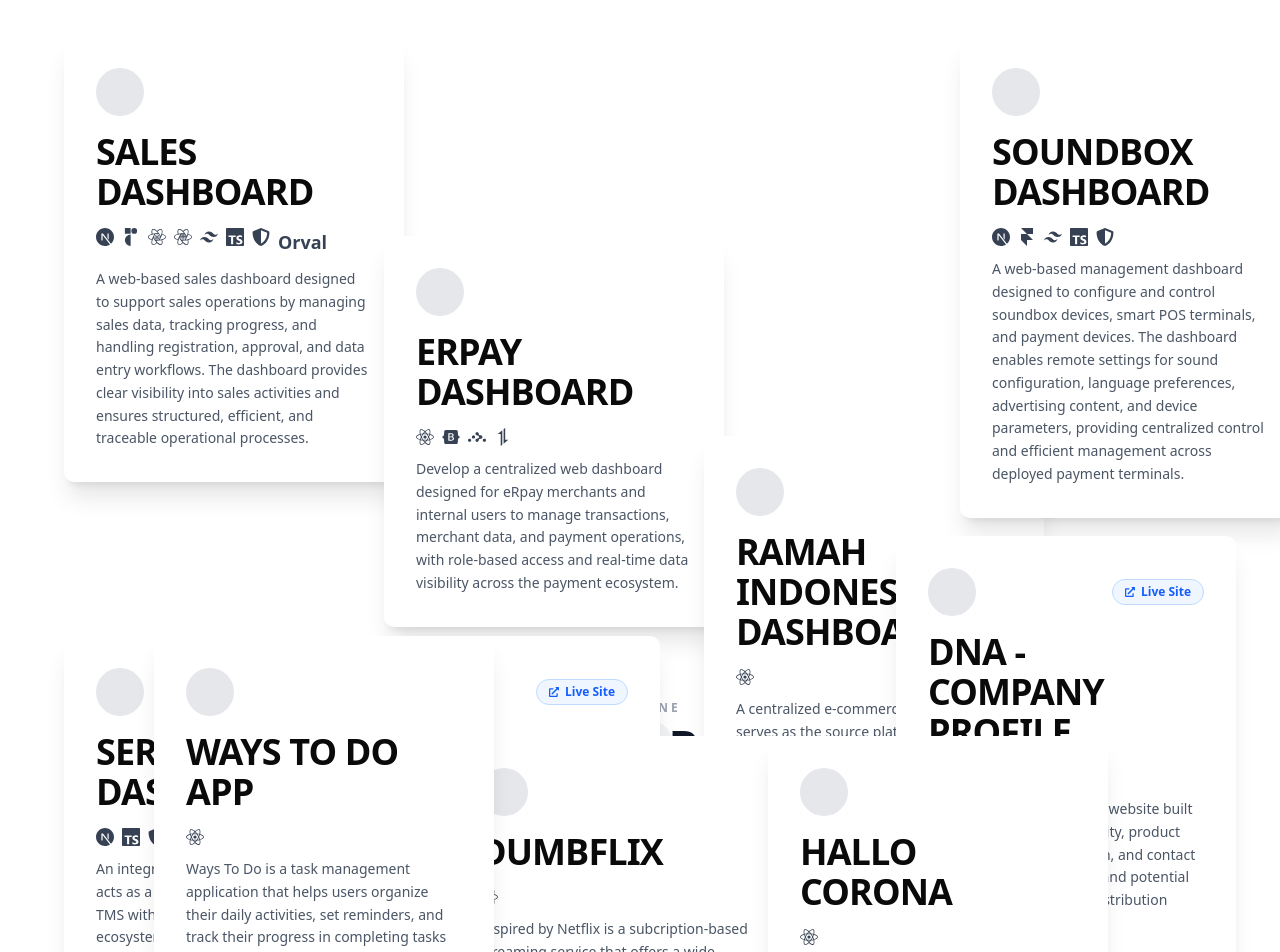
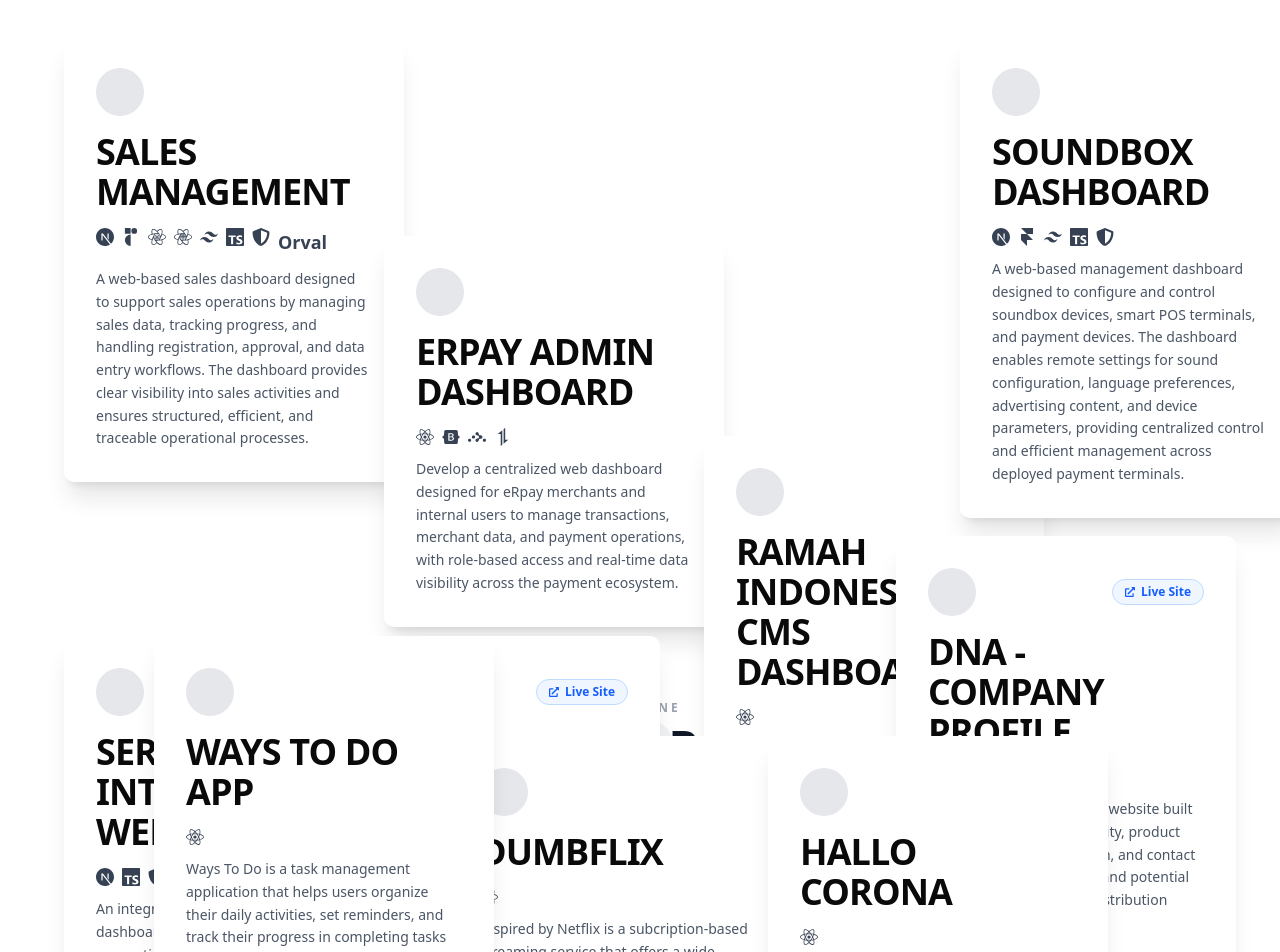
Before and after one commit to mutheeew/Portofolio-Mute, a Next.js app: page / in a window 1280 px wide. Shown: the part 2260-3212 px from the top of the page. Built offline with nearby package versions, Linux system fonts and the light colour scheme.

Commit message:
update title project

```diff
--- a/components/sections/project-section.tsx
+++ b/components/sections/project-section.tsx
@@ -178,19 +178,19 @@
   }, []);
   const projects: Project[] = [
     {
-      title: 'Sales Dashboard',
+      title: 'Sales Management',
       icons: [<SiNextdotjs key="1" />, <SiRadixui key="2" />, <SiReactquery key="3" />, <SiReacttable key="4" />, <SiTailwindcss key="5" />, <SiTypescript key="6" />, <FaShieldAlt key="7" />, "Orval"],
       description:
         'A web-based sales dashboard designed to support sales operations by managing sales data, tracking progress, and handling registration, approval, and data entry workflows. The dashboard provides clear visibility into sales activities and ensures structured, efficient, and traceable operational processes.',
     },
     {
-      title: 'eRpay Dashboard',
+      title: 'eRpay Admin Dashboard',
       icons: [<FaReact key="1" />,<FaBootstrap key="2" />,<SiReactrouter key="3" />, <SiAxios key="4" />],
       description:
         'Develop a centralized web dashboard designed for eRpay merchants and internal users to manage transactions, merchant data, and payment operations, with role-based access and real-time data visibility across the payment ecosystem.',
     },
     {
-      title: 'Ramah Indonesia Dashboard',
+      title: 'Ramah Indonesia - CMS Dashboard',
       icons: [<FaReact key="1" />],
       description:
         'A centralized e-commerce dashboard that serves as the source platform for managing UMKM products, orders, and merchant data, integrated with internal systems within the Ramah Indonesia ecosystem to support scalable and efficient operations.',
@@ -202,10 +202,10 @@
         'A web-based management dashboard designed to configure and control soundbox devices, smart POS terminals, and payment devices. The dashboard enables remote settings for sound configuration, language preferences, advertising content, and device parameters, providing centralized control and efficient management across deployed payment terminals.',
     },
     {
-      title: 'Service Hub Dashboard',
+      title: 'Service Hub Integration Web',
       icons: [<SiNextdotjs key="1" />, <SiTypescript key="2" />, <FaShieldAlt key="3" />],
       description:
-        'An integration-focused dashboard that acts as a service hub, connecting FMS and TMS with multiple systems across the ecosystem through centralized control, data flow management, and real-time operational visibility.',
+        'An integration-focused web and dashboard that acts as a service hub, connecting FMS and TMS with multiple systems across the ecosystem through centralized control, data flow management, and real-time operational visibility.',
     },
     {
       title: 'Nikah Check',
```
